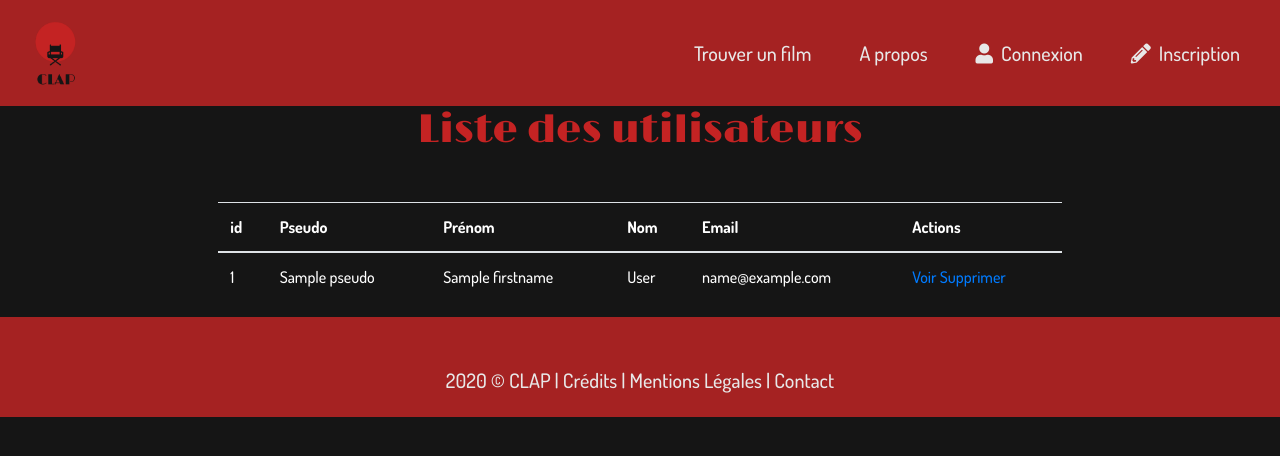
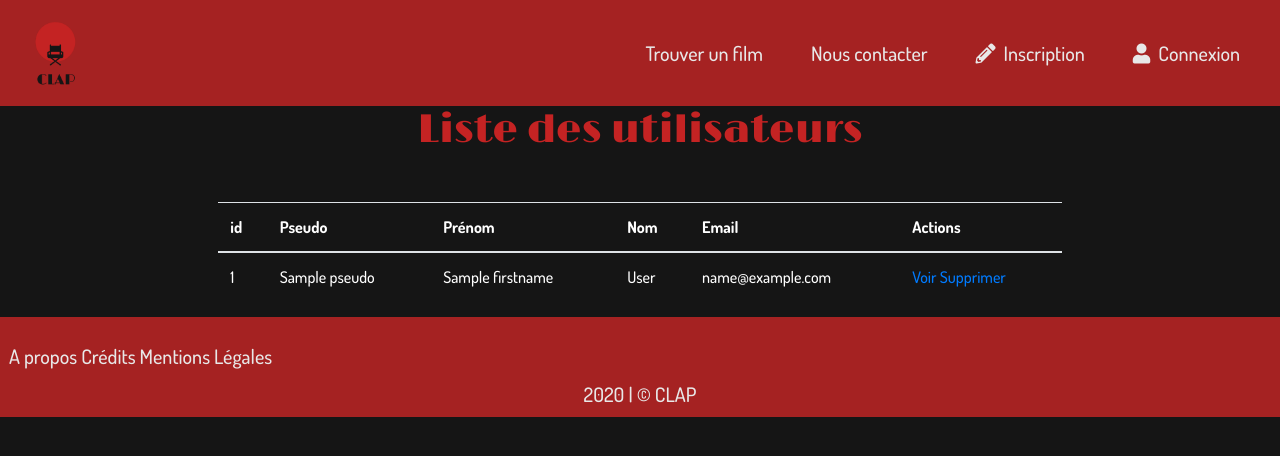
Before and after one commit to Les-Croustibat/Clap, a Symfony app: template templates/admin/users_list.html.twig in a window 1280 px wide. Shown: the top 456 px of the page. Run offline with Twig, Linux system fonts and the light colour scheme; the template is opened without the code that fills it: most values are stand-ins (such as "Sample title", 1, 10 or a date in 2020); some libraries are stand-ins or nearby versions.

Commit message:
Ajout du Hello User

```diff
--- a/public/asset/css/styles.css
+++ b/public/asset/css/styles.css
@@ -102,6 +102,13 @@ header {
     opacity: 1;
     visibility: visible;
     cursor: pointer;
+  }
+
+  /* Hello User */
+  #HelloUser{
+    position: absolute;
+    top: 120px;
+    right: 40px;
   }
 
 .footer {
--- a/src/Controller/MovieController.php
+++ b/src/Controller/MovieController.php
@@ -17,6 +17,8 @@ class MovieController extends AbstractController
 
         if(isset($resultat['id']) &&  !empty($resultat['id'])){
             $resultat['link_custom'] = $this->generateUrl('movie_details', ['id' => $resultat['id']]);
+        }else{
+            $resultat['id'] = $this->mt_rand(1,500);
         }
         return $this->json($resultat);
     }
--- a/templates/base.html.twig
+++ b/templates/base.html.twig
@@ -44,10 +44,19 @@
 							<a href="{{ path('movie_find') }}">Trouver un film<span class="sr-only">(current)</span>
 							</a>
 						</li>
+						{% if app.user %}
 						<li class="nav-item mx-4">
-							<a href="{{ path('default_about') }}">A propos</a>
+            				<a href="{{ path('user_space') }}"><i class="fas fa-film mr-2"></i>Mon espace</a>
 						</li>
-
+						{% endif %}
+						<li class="nav-item mx-4">
+							<a href="{{ path('default_contact') }}">Nous contacter</a>
+						</li>
+						{% if not app.user %}
+						<li class="nav-item mx-4">
+							<a class="" href="{{ path('security_signin') }}"><i class="fas fa-pencil-alt mr-2"></i>Inscription</a>
+						</li>
+						{% endif %}
 						{% if not app.user %}
 							<li class="nav-item mx-4">
 								<a href="{{ path('security_login') }}"><i class="fas fa-user mr-2"></i>Connexion</a>
@@ -62,13 +71,6 @@
 								<a href="{{ path('admin_list') }}"><i class="fas fa-user mr-2"></i>Administration</a>
 							</li>
 						{% endif %}
-						<li class="nav-item mx-4">
-							<a class="" href="{{ path('security_signin') }}"><i class="fas fa-pencil-alt mr-2"></i>Inscription</a>
-						{% if app.user %}
-						<li class="nav-item mx-4">
-            						<a href="{{ path('user_space') }}"><i class="fas fa-film mr-2"></i>Mon espace</a>
-						</li>
-						{% endif %}
 
 					</ul>
 				</div>
@@ -76,26 +78,31 @@
 		</header>
 
 		{% block content %}{% endblock %}
+		{# Salutations #}
+		{% if app.user %}
+		<span id="HelloUser">Bonjour {{app.user.pseudo}} !</span>
+		{% endif %}
+
 		{# Flèche de retour en haut de page #}
 		<div id="arrowTop"><i class="fas fa-arrow-up"></i></div>
 
 		{# Footer #}
-		<footer class="footer mt-auto py-5">
-			<div class="text-center">
-				<span>{{ 'now'|date('Y') }}
-					&copy; CLAP |
-				</span>
-				<span>
-					<a href="{{ path('default_credits') }}">Crédits |
-					</a>
-				</span>
-				<span>
-					<a href="{{ path('default_legalNotice') }}">Mentions Légales |
-					</a>
-				</span>
-				<span>
-					<a href="{{ path('default_contact') }}">Contact</a>
-				</span>
+		<footer class="footer p-4">
+			<div class="">
+				<div class="">
+					<span class="">
+						<a href="{{ path('default_about') }}">A propos</a>
+					</span>
+					<span class="">
+						<a href="{{ path('default_credits') }}">Crédits</a>
+					</span>
+					<span class="">
+						<a href="{{ path('default_legalNotice') }}">Mentions Légales</a>
+					</span>
+				</div>
+			</div>
+			<div class="text-center row py-2">
+				<span class="col-12">{{ 'now'|date('Y') }} | &copy; CLAP</span>
 			</div>
 		</footer>
 
--- a/templates/movie/movie_find.html.twig
+++ b/templates/movie/movie_find.html.twig
@@ -247,6 +247,7 @@
         $('#hasard').on('click', function(){
             axios.get("{{ path('movie_ajax_random') }}")
             .then(function (response) {
+                console.log(response.data.id)
                 //Titre
                 let htmlTitle = '<a href="'+ response.data['link_custom'] +'">' + response.data['title'] +'</a>';
                 $('#title').html(htmlTitle)
```
